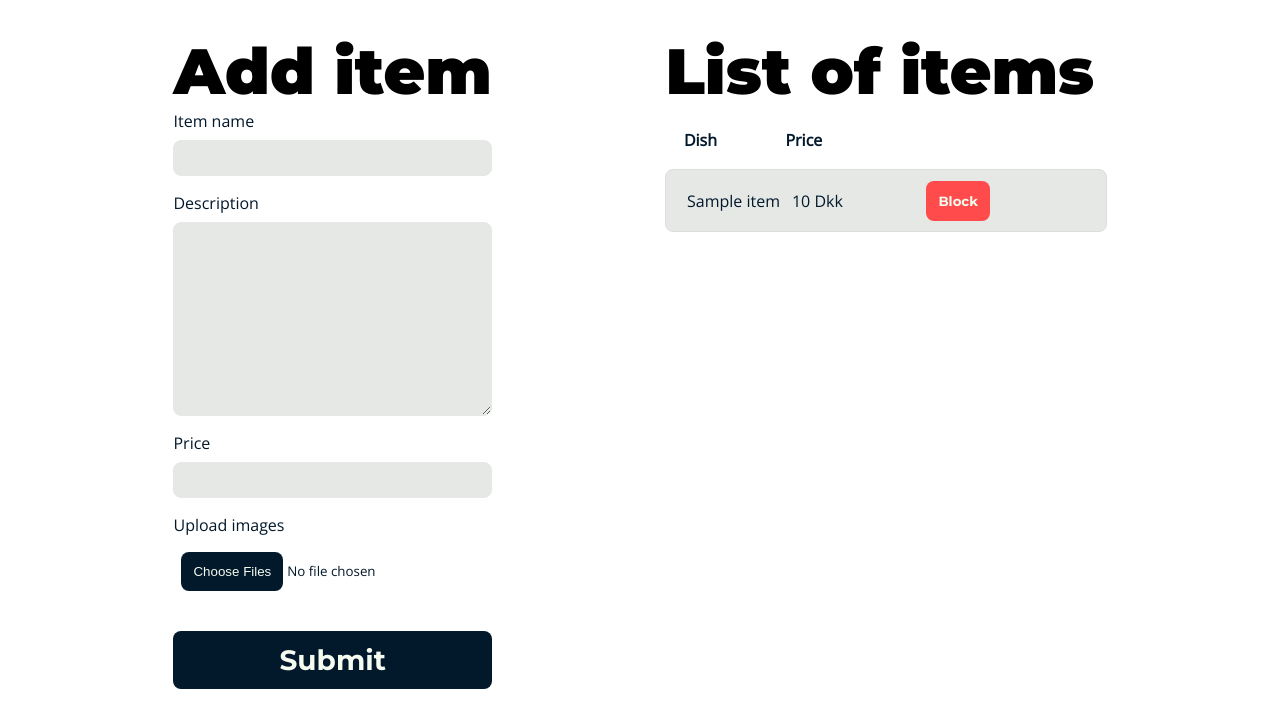
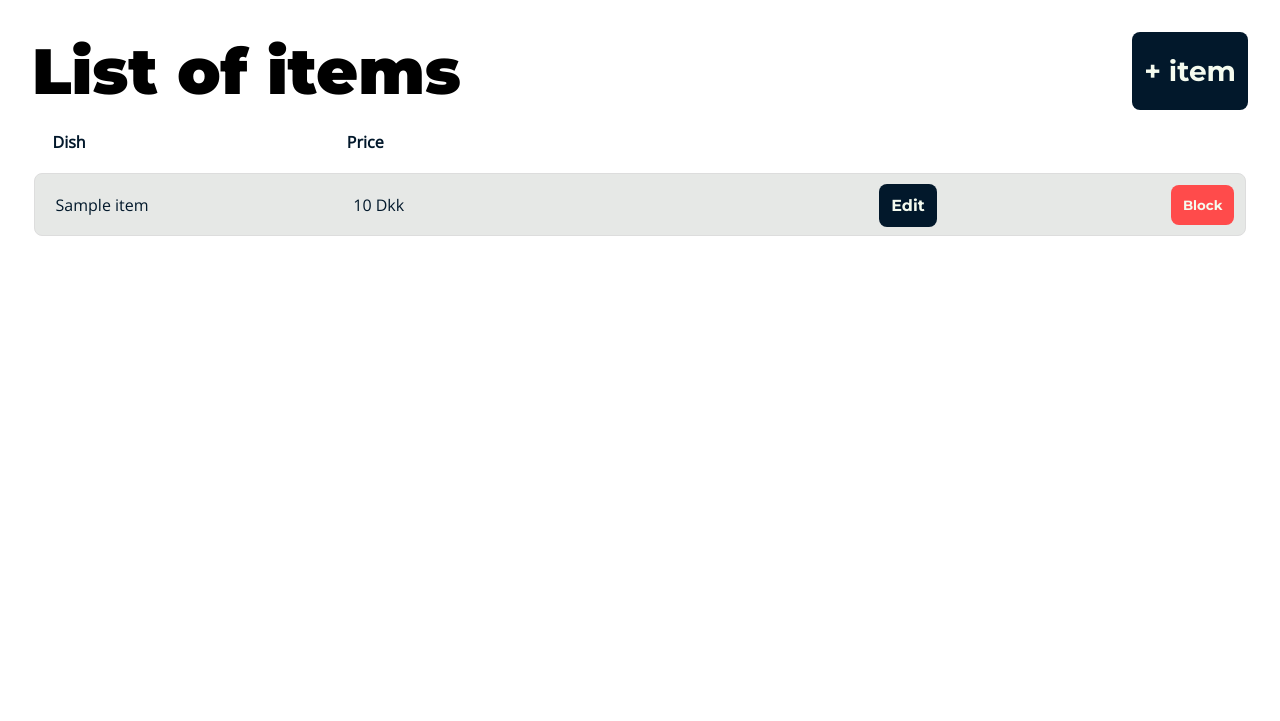
Before and after one commit to sofiaabrahamsen/webdev_eksamen, a Flask app: template templates/view_restaurant.html in a window 1280 px wide. Shown: the part 139-860 px from the top of the page. After the commit the page ends 375 px from the top, so only its background shows below. Run offline with Flask 3, Linux system fonts and the light colour scheme; the template is opened without the code that fills it: most values are stand-ins (such as "Sample title", 1, 10 or a date in 2020).

Commit message:
styles for restaurant list and move of additem and created edit

```diff
--- a/static/css/admin.css
+++ b/static/css/admin.css
@@ -1,3 +1,5 @@
+/* admin tabs */
+
 .tab_container {
     display: flex;
     flex-direction: column;
@@ -36,13 +38,14 @@ div.tab_header:has(h2) {
 }
 
 
+/* admin table */
 
-table {
+table.admin_list {
     width: 100%; /* Table spans the full width of the container */
     border-collapse: collapse; /* Remove space between table cells */
 }
 
-thead tr {
+thead.admin_list_head tr {
     display: grid;
     grid-template-columns: 1fr 1fr 1fr 1fr;
     text-align: left;
@@ -50,7 +53,7 @@ thead tr {
 }
 
 
-tbody tr {
+tbody.admin_list_body tr {
     display: grid;
     grid-template-columns: 1fr 1fr 1fr 1fr; /* Make each row behave like a block element */
     margin-bottom: 10px; /* Add space between rows */
@@ -69,13 +72,13 @@ tbody tr {
     }
 }
 
-tbody tr:hover {
+tbody.admin_list_body tr:hover {
     background-color: var(--cta-hover-col); /* Optional: Add a hover effect */
     color: var(--secondary-col);
     cursor: pointer;
 }
 
-tbody td::before {
+tbody.admin_list_body td::before {
     content: attr(data-label); /* Use a custom label before the data */
     display: inline-block; /* Align the label inline */
     margin-right: 10px; /* Add space between label and value */
--- a/static/css/general.css
+++ b/static/css/general.css
@@ -10,7 +10,7 @@
     margin: 0;
 }
 
-h1, h2, .logo, .cta, .delete, .blocker {
+h1, h2, .logo, .cta, .delete, .blocker, .edit {
     font-family: var(--font-header);
 }
 
@@ -28,7 +28,7 @@ p, input, label, a, tr {
     text-decoration: none;
 }
 
-.cta, button.delete, .blocker, input::file-selector-button {
+.cta, button.delete, .blocker, .edit, input::file-selector-button {
     color: var(--secondary-col);
     border: none;
     cursor: pointer;
@@ -36,7 +36,7 @@ p, input, label, a, tr {
     padding: 0.75rem;
 }
 
-.cta {
+.cta, .edit {
     background-color: var(--cta-col);
 }
 
@@ -150,9 +150,5 @@ main.login, main.signup {
         font-weight: var(--font-weight-header-mid);
     }
 
-    .blocker{
-
-    }
-
 
 }
--- a/static/css/restaurant.css
+++ b/static/css/restaurant.css
@@ -1,3 +1,63 @@
+ /* Restaurant homepage */
+
+section.restaurant_list {
+    margin: 2rem;
+    display: grid;
+}
+
+.restaurant_list_top {
+    display: flex;
+    flex-direction: row;
+    justify-content: space-between;
+}
+
+table.restaurant_list {
+    width: 100%; /* Table spans the full width of the container */
+    border-collapse: collapse; /* Remove space between table cells */
+}
+
+thead.restaurant_list_head tr {
+    display: grid;
+    grid-template-columns: 1fr 1fr 1fr 1fr;
+    text-align: left;
+    padding: 1.1rem;
+}
+
+
+tbody.restaurant_list_body tr {
+    display: grid;
+    grid-template-columns: 1fr 1fr 1fr 1fr; /* Make each row behave like a block element */
+    margin-bottom: 10px; /* Add space between rows */
+    border: 1px solid #ddd; /* Optional: Add a border around rows */
+    border-radius: 8px; /* Optional: Round the edges for a card-like effect */
+    padding: 0.6rem; /* Add padding inside each row */
+    background-color: var(--tertiary-col); /* Optional: Background color for rows */
+
+    > td {
+        align-self: center;
+        text-align: left;
+    }
+
+    > td:last-child, td:nth-child(3) {
+        text-align: end;
+    }
+}
+
+tbody.restaurant_list_body tr:hover {
+    background-color: var(--cta-hover-col); /* Optional: Add a hover effect */
+    color: var(--secondary-col);
+    cursor: pointer;
+}
+
+tbody.restaurant_list_body td::before {
+    content: attr(data-label); /* Use a custom label before the data */
+    display: inline-block; /* Align the label inline */
+    margin-right: 10px; /* Add space between label and value */
+}
+
+
+ /* Restaurant add item */
+
  section.form_container {
     display: flex;
     flex-direction: row;
@@ -5,13 +65,6 @@
     margin: 2rem;
     justify-content: space-evenly;
 }
-
- /* section.form_container {
-    display: grid;
-    grid-template-columns: 1fr 1fr;
-    margin: 2rem;
-}  */
-
 
 form.restaurant_item_form {
     display: flex;
--- a/templates/view_restaurant.html
+++ b/templates/view_restaurant.html
@@ -1,66 +1,33 @@
 {% include "_top_logged.html" %}
-
-        <section class="form_container">
-            <section>
-                <h2>Add item</h2>
-
-                <form class="restaurant_item_form">
-                    <div>
-                        <label for="itemName">Item name</label>
-                        <input type="text" id="itemName" name="itemName" required>
-                    </div>
-
-                    <div>
-                        <label for="itemDescription">Description</label>
-                        <textarea id="itemDescription" name="itemDescription" required></textarea>
-                    </div>
-
-                    <div>
-                        <label for="itemPrice">Price</label>
-                        <input type="text" id="itemPrice" name="itemPrice" required>
-                    </div>
-
-                    <div class="image_input">
-                        <label for="itemImages">Upload images</label>
-                        <input type="file" id="itemImages" name="itemImages" multiple accept="image/*" required>
-                    </div>
-
-                    <div class="image-preview" id="imagePreview"></div>
-
-                    <button class="cta" type="button" onclick="handleSubmit()">Submit</button>
-                </form>
-            </section>
-
             <!-- <section>
                 <a href="">See all items</a>
             </section> -->
 
-            <section>
+            <section class="restaurant_list">
+                <div class="restaurant_list_top">
                 <h2>List of items</h2>
+                <button class="cta">+ item</button>
+                </div>
 
                 <table>
-                    <thead>
+                    <thead class="restaurant_list_head">
                         <tr>
                             <th>Dish</th>
                             <th>Price</th>
                         </tr>
                     </thead>
-                    <tbody>
+                    <tbody class="restaurant_list_body">
                         {% for item in items %}
                             <tr>
                                 <td>{{ item["item_title"] }}</td>
                                 <td>{{ item["item_price"] }} Dkk</td>
+                                <td><a class="edit" href="">Edit</a></td>
                                 <td><button class="blocker">Block</button></td>
                             </tr>
                         {% endfor %}
                     </tbody>
                 </table>
             </section>
-
-        </section>
-
-
-
     </body>
 </html>
 
```
Also changed, not shown: templates/view_admin.html (+6 -6 lines), templates/view_restaurant_add.html (added, +36 -0 lines), templates/view_restaurant_edit.html (added, +8 -0 lines), 2 other files.
